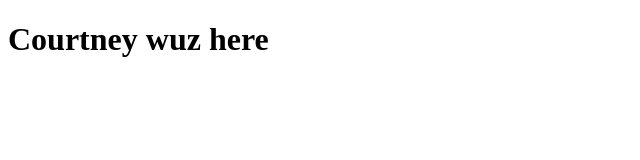
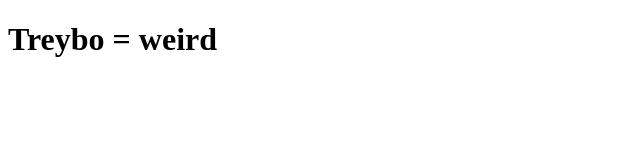
Before and after one commit to courtneykang/CourtneySite, a plain HTML site: page index.html in a window 1280 px wide. Shown: the whole page, without its empty margins (0-640 px from the left). Drawn offline with Linux system fonts and the light colour scheme.

Commit message:
first change

```diff
--- a/index.html
+++ b/index.html
@@ -4,6 +4,6 @@
     <title>Courtney Site</title>
   </head>
   <body>
-    <h1>Courtney wuz here</h1>
+    <h1>Treybo = weird</h1>
   </body>
 </html>
```
